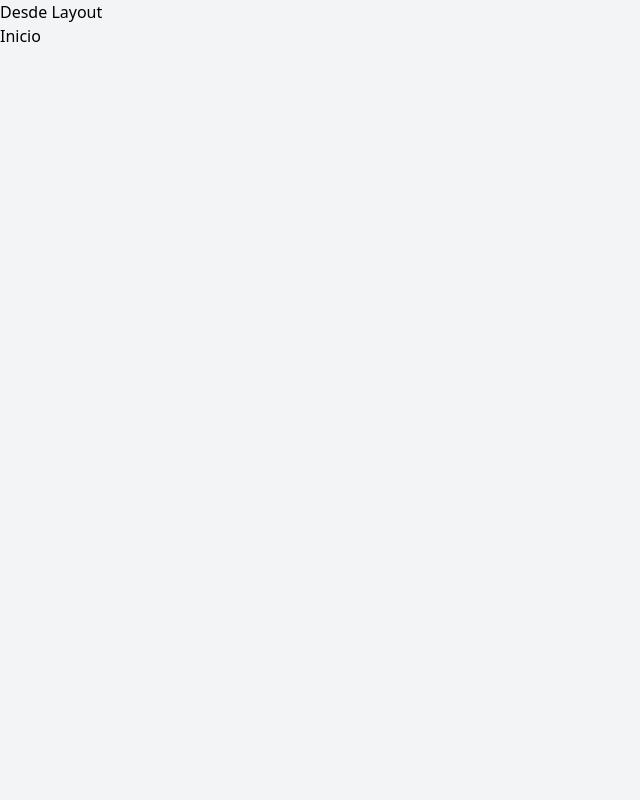
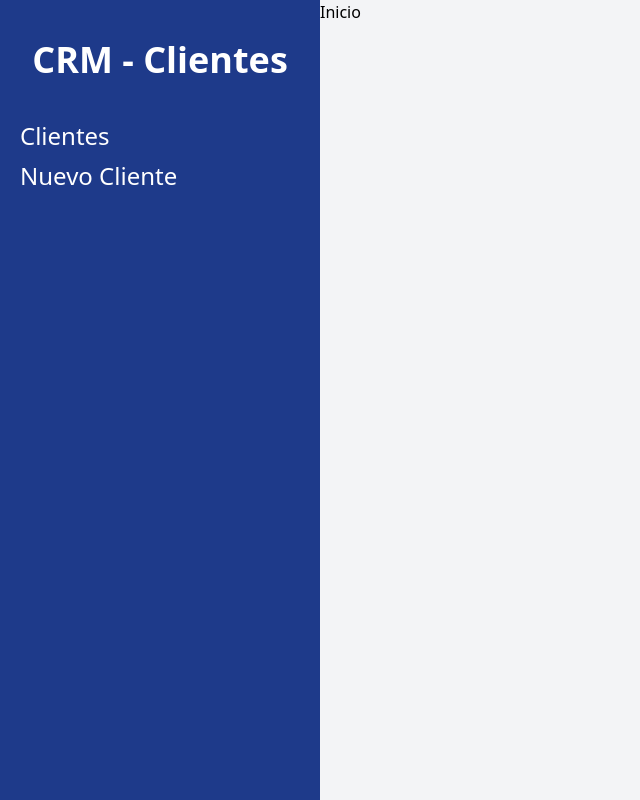
Before and after one commit to tomidziurdzia/Administrador-Clientes, a React (Vite) app: page /clientes in a window 1280 px wide. Shown: the whole page, without its empty margins (0-640 px from the left). Built offline with nearby package versions, Linux system fonts and the light colour scheme.

Commit message:
Aplicando Tailwind

```diff
--- a/src/layout/Layout.jsx
+++ b/src/layout/Layout.jsx
@@ -2,9 +2,29 @@
 
 const Layout = () => {
   return (
-    <div>
-      <h1>Desde Layout</h1>
-      <Outlet />
+    <div className="md:flex md:min-h-screen">
+      <div className="md:w-1/4 bg-blue-900 px-5 py-10">
+        <h2 className="text-4xl font-black text-center text-white">
+          CRM - Clientes
+        </h2>
+        <nav className="mt-10">
+          <a
+            className="text-white text-2xl block mt-2 hover:text-blue-300"
+            href="/clientes"
+          >
+            Clientes
+          </a>
+          <a
+            className="text-white text-2xl block mt-2 hover:text-blue-300"
+            href="/clientes/nuevo"
+          >
+            Nuevo Cliente
+          </a>
+        </nav>
+      </div>
+      <div className="md:w-3/4">
+        <Outlet />
+      </div>
     </div>
   );
 };
```
